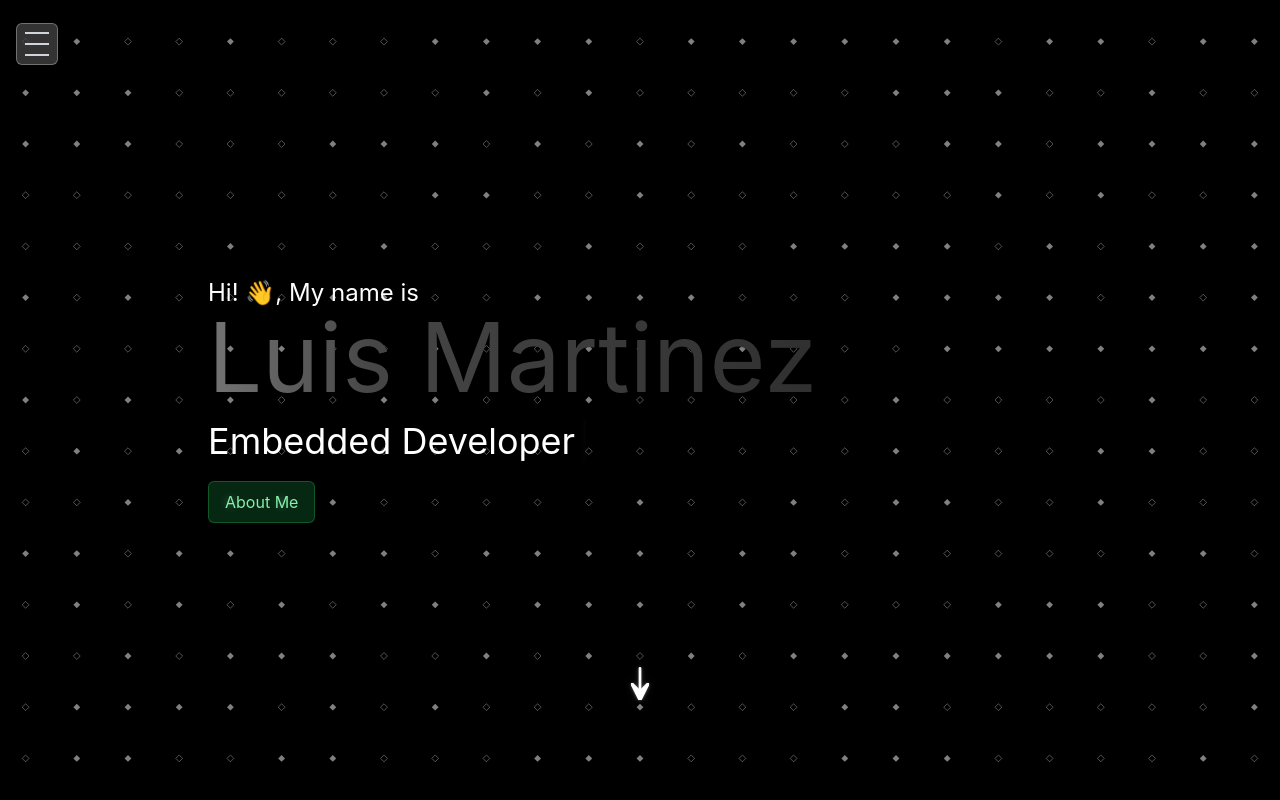
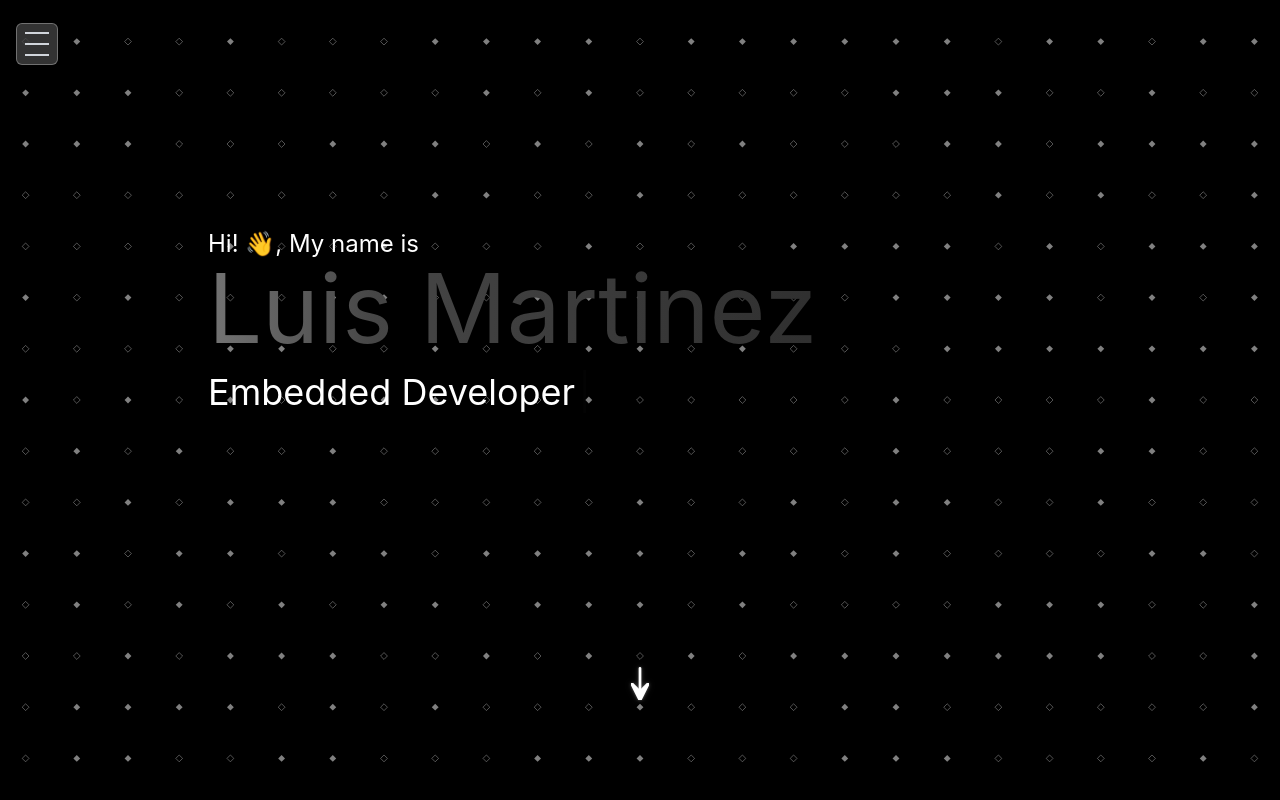
Before and after one commit to Lmx154/portfolio, a React (Vite) app: page / in a window 1280 px wide. Built offline with nearby package versions, Linux system fonts and the light colour scheme.

Commit message:
removed about button on home

```diff
--- a/src/pages/Home.tsx
+++ b/src/pages/Home.tsx
@@ -30,29 +30,6 @@ const Home = () => {
               />
             </h1>
           </div>
-        </div>
-        <div className="mt-[-140px]"> {/* Changed margin to negative value to pull the button closer */}
-          <a
-            href="#about"
-            className="
-              inline-block
-              bg-green-500/20
-              backdrop-blur-sm
-              border
-              border-green-500/30
-              px-4
-              py-2
-              rounded-md
-              shadow-lg
-              text-green-300
-              hover:text-green-200
-              transition-all
-              duration-300
-              text-center
-            "
-          >
-            About Me
-          </a>
         </div>
       </div>
       <div className="relative arrow-container mb-0 pb-0">
```
